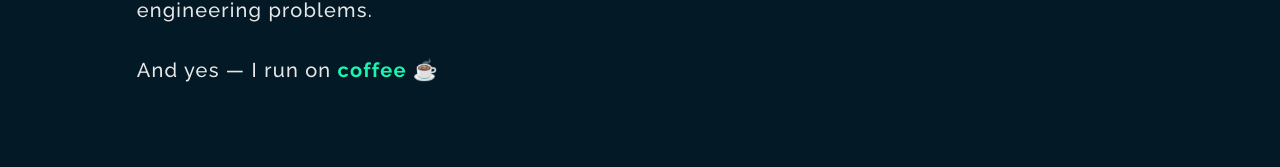
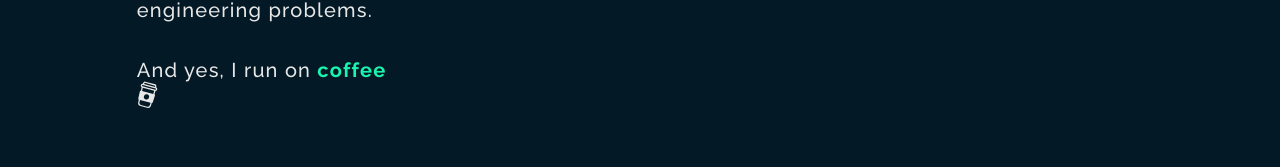
Before and after one commit to luffyd7932/New-Portfolio, a React (Create React App) app: page / in a window 1280 px wide. Shown: the part 1490-1657 px from the top of the page. Built offline with nearby package versions, Linux system fonts and the light colour scheme.

Commit message:
Fix coffee cup rendering in Home component

```diff
--- a/src/Components/Home.js
+++ b/src/Components/Home.js
@@ -45,7 +45,7 @@ const Home = () => {
               I enjoy designing APIs, working with databases, and building scalable backend solutions.
               I like learning how real production systems work and solving practical engineering problems.
               <br/><br/>
-              And yes — I run on <b>coffee</b> ☕
+              And yes, I run on <b>coffee</b> <CiCoffeeCup style={{scale: "1.5", rotate: "15deg"}}/>
             </p>
         </div>
           <div style={{display:"flex",justifyContent:"center",alignItems:"center"}}>
```
